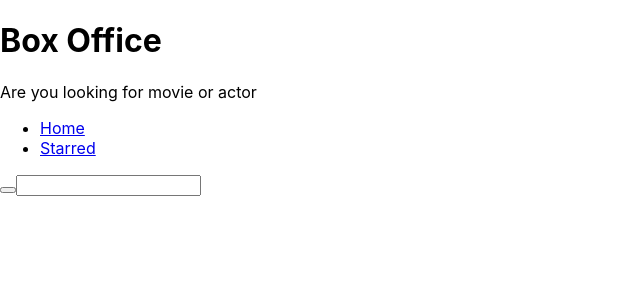
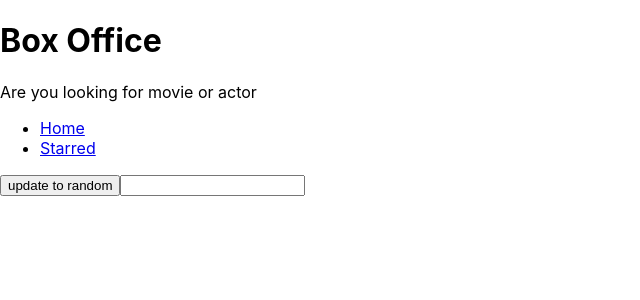
Before and after one commit to Ashu12tosh/box-office-app, a React (Create React App) app: page / in a window 1280 px wide. Shown: the top 300 px of the page, without its empty margins (0-640 px from the left). Built offline with nearby package versions, Linux system fonts and the light colour scheme.

Commit message:
some syntax changes

```diff
--- a/src/pages/Home.jsx
+++ b/src/pages/Home.jsx
@@ -1,6 +1,6 @@
 import { useState } from 'react';
 const Home = () => {
-  const { inputValue, setInputValue } = useState('');
+  const [inputValue, setInputValue] = useState('');
   console.log(inputValue);
   const onInputChange = ev => {
     setInputValue(ev.target.value);
@@ -13,7 +13,9 @@ const Home = () => {
         onClick={() => {
           setInputValue('ashu');
         }}
-      ></button>
+      >
+        update to random
+      </button>
       <input type="text" value={inputValue} onChange={onInputChange} />
     </div>
   );
```
